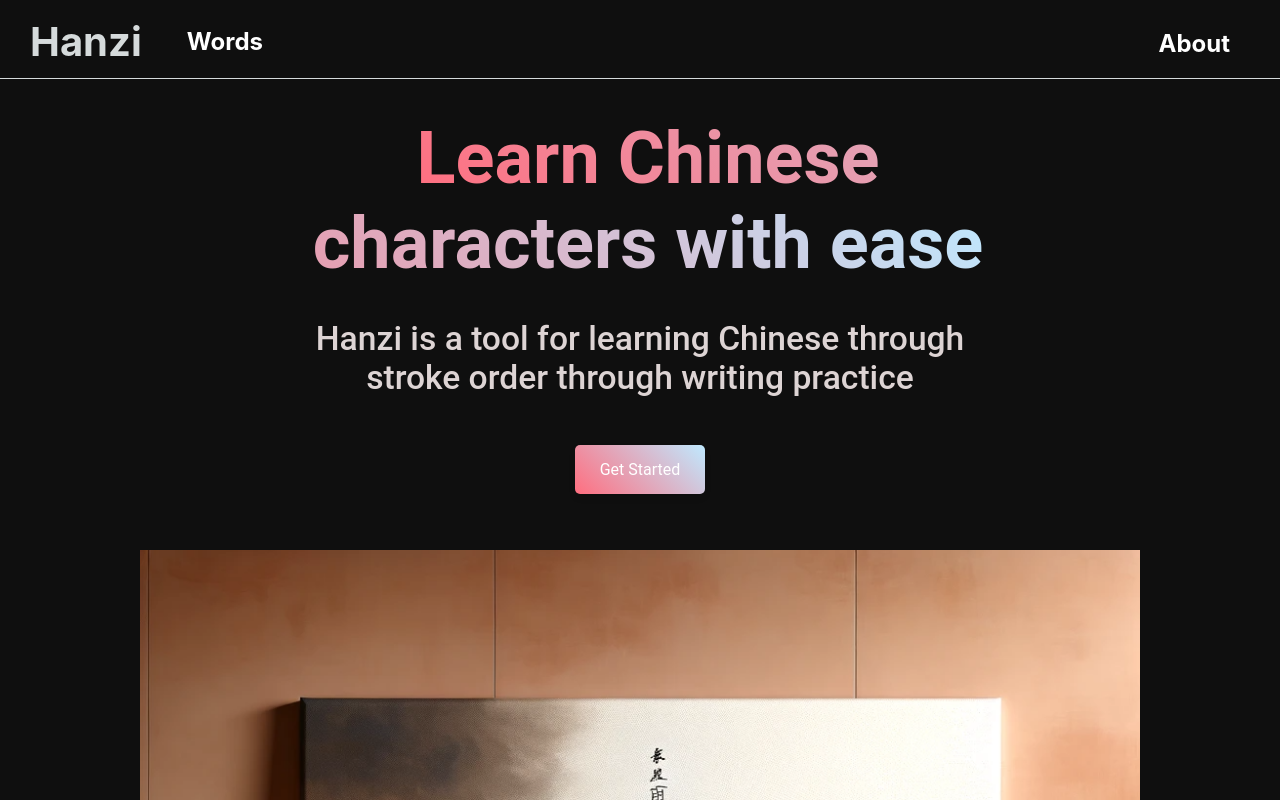
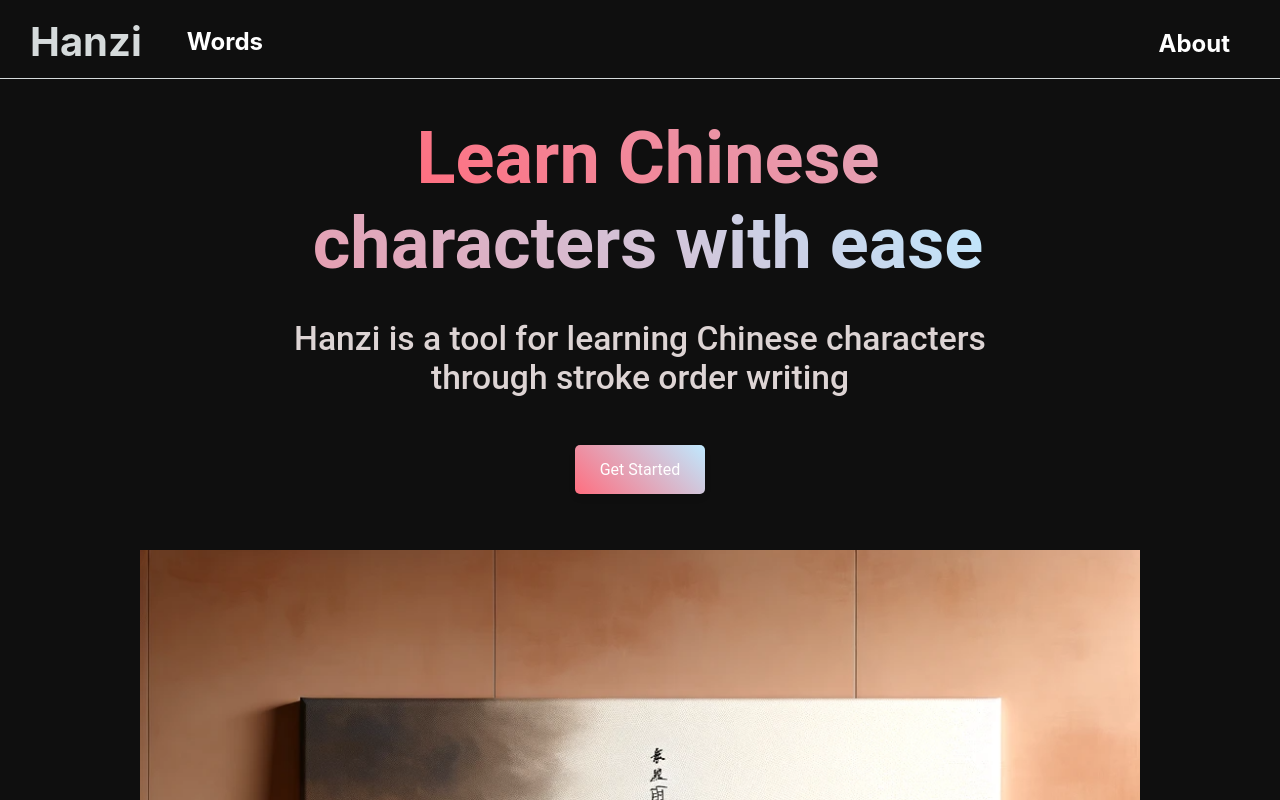
Before and after one commit to schofield-paul/hanzi, a React (Create React App) app: page / in a window 1280 px wide. Shown: the top 800 px of the page. Built offline with nearby package versions, Linux system fonts and the light colour scheme.

Commit message:
fix subtext copy on homepage

```diff
--- a/src/pages/Homepage/Homepage.tsx
+++ b/src/pages/Homepage/Homepage.tsx
@@ -19,8 +19,8 @@ export default function Homepage() {
             </span>
           </h1>
           <h2 className={classNames("subtitle", style.subtitle)}>
-            Hanzi is a tool for learning Chinese through stroke order through
-            writing practice
+            Hanzi is a tool for learning Chinese characters through stroke order
+            writing
           </h2>
           <Link to="/selection">
             <button className={classNames("button", style.button)}>
```
